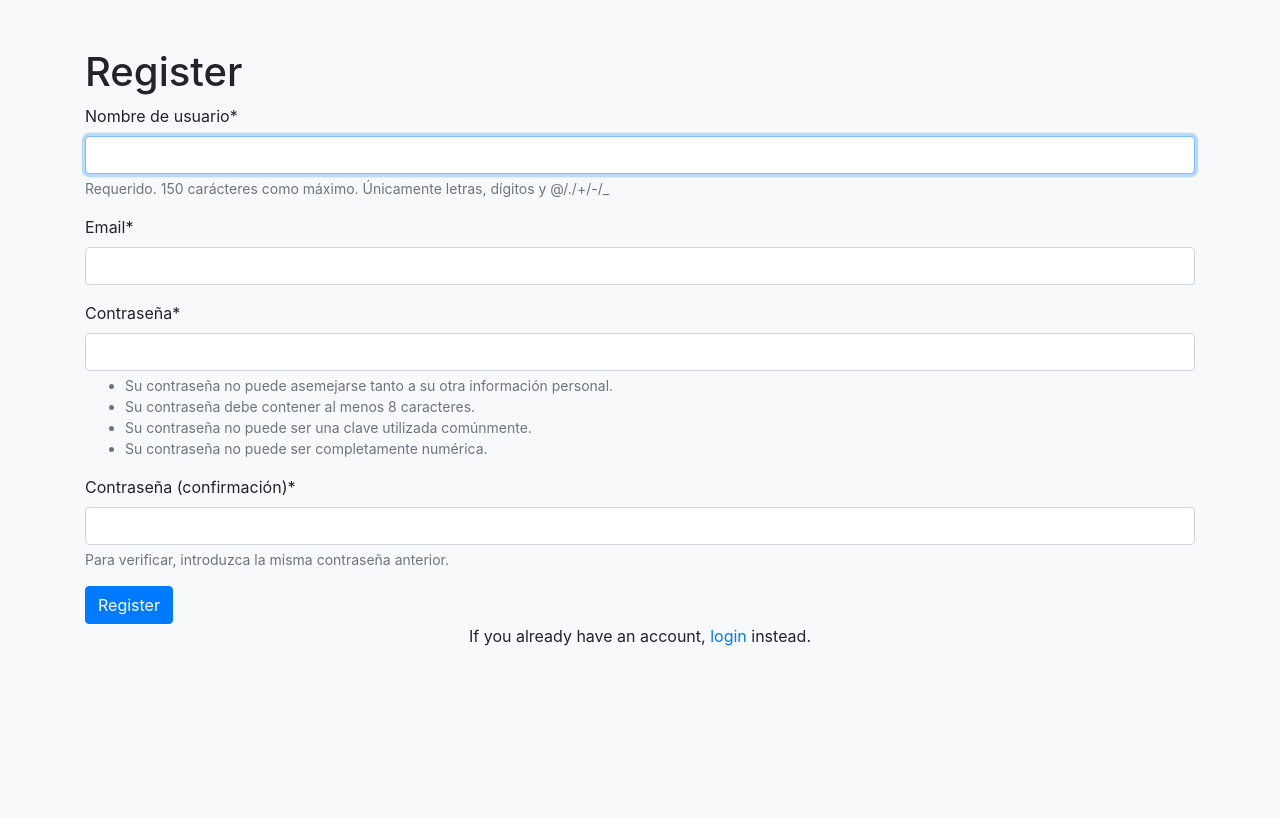
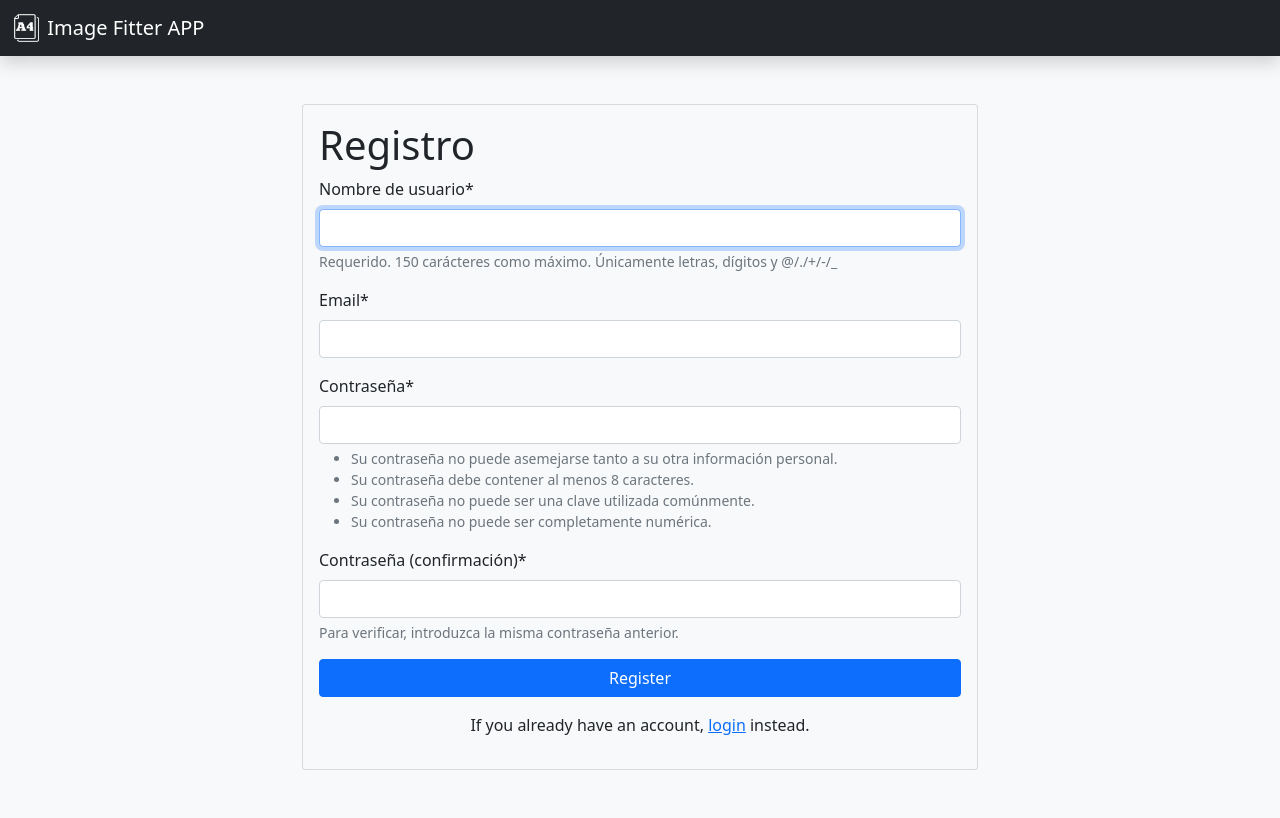
Before and after one commit to jullieth705/imageproject, a Django app: page /accounts/register/ in a window 1280 px wide. Before the commit the page ends 646 px from the top, so only its background shows below. Run offline with Django 4.2, Linux system fonts and the light colour scheme; some libraries are stand-ins or nearby versions.

Commit message:
Update boostrap version to 5

```diff
--- a/imagefitterA4/static/css/pageA4_style.css
+++ b/imagefitterA4/static/css/pageA4_style.css
@@ -1,6 +1,7 @@
 
 .horizontal{
     background: lightgray;
+    padding: 0;
     width: 336.9px;
     height: 238.8px;
 }
@@ -12,6 +13,7 @@
 
 .vertical{
     background: lightgray;
+    padding: 0;
     width: 318.4px;
     height: 449.2px;
 }
@@ -101,3 +103,12 @@
         transform: scale(1);
     }
 }
+
+
+.form{
+    max-width: 500px;
+}
+
+.full-width{
+    width: 100%;
+}
--- a/imagefitterA4/templates/base.html
+++ b/imagefitterA4/templates/base.html
@@ -7,19 +7,18 @@
     <meta name="viewport" content="width=device-width, initial-scale=1.0">
     <title>Image Fitter APP</title>
     <link rel="icon" href="{% static '/img/favicon.ico' %}" type="image/x-icon">
-    <link rel="stylesheet" href="https://cdn.jsdelivr.net/npm/bootstrap@4.6.1/dist/css/bootstrap.min.css" integrity="sha384-zCbKRCUGaJDkqS1kPbPd7TveP5iyJE0EjAuZQTgFLD2ylzuqKfdKlfG/eSrtxUkn" crossorigin="anonymous">
+    <link href="https://cdn.jsdelivr.net/npm/bootstrap@5.1.3/dist/css/bootstrap.min.css" rel="stylesheet" integrity="sha384-1BmE4kWBq78iYhFldvKuhfTAU6auU8tT94WrHftjDbrCEXSU1oBoqyl2QvZ6jIW3" crossorigin="anonymous">
+    <!-- <link rel="stylesheet" href="https://cdn.jsdelivr.net/npm/bootstrap@4.6.1/dist/css/bootstrap.min.css" integrity="sha384-zCbKRCUGaJDkqS1kPbPd7TveP5iyJE0EjAuZQTgFLD2ylzuqKfdKlfG/eSrtxUkn" crossorigin="anonymous"> -->
 	<link rel="stylesheet" type="text/css" href="{% static '/css/pageA4_style.css' %}">
   </head>
   <body class="bg-light">
-    {% include './messages.html' %}
 
     {% block content %}
     {% endblock %}
 
     <!-- Optional Javascript -->
     <script src="https://code.jquery.com/jquery-3.4.1.slim.min.js" integrity="sha384-J6qa4849blE2+poT4WnyKhv5vZF5SrPo0iEjwBvKU7imGFAV0wwj1yYfoRSJoZ+n" crossorigin="anonymous"></script>
-    <script src="https://cdn.jsdelivr.net/npm/popper.js@1.16.0/dist/umd/popper.min.js" integrity="sha384-Q6E9RHvbIyZFJoft+2mJbHaEWldlvI9IOYy5n3zV9zzTtmI3UksdQRVvoxMfooAo" crossorigin="anonymous"></script>
-    <script src="https://stackpath.bootstrapcdn.com/bootstrap/4.4.1/js/bootstrap.min.js" integrity="sha384-wfSDF2E50Y2D1uUdj0O3uMBJnjuUD4Ih7YwaYd1iqfktj0Uod8GCExl3Og8ifwB6" crossorigin="anonymous"></script>
+    <script src="https://cdn.jsdelivr.net/npm/bootstrap@5.1.3/dist/js/bootstrap.bundle.min.js" integrity="sha384-ka7Sk0Gln4gmtz2MlQnikT1wXgYsOg+OMhuP+IlRH9sENBO0LRn5q+8nbTov4+1p" crossorigin="anonymous"></script>
 	<script src="{% static '/js/alert_behavior.js' %}"></script>
 </body>
-</>
+</html>
--- a/imagefitterA4/templates/galery.html
+++ b/imagefitterA4/templates/galery.html
@@ -13,7 +13,7 @@
                 </div>
                 <ul class="list-group list-group-flush">
                     <li class="list-group-item text-center bg-light">
-                        <a href="/images/{{ m.id }}" class="text-dark">
+                        <a href="/images/{{ m.id }}" class="text-dark text-decoration-none">
                             <p style="margin:0;"><strong>{{ m.name }}</strong></p>
                             <p style="margin:0;">{{ m.orientation }} - {{ m.dimensions }}</p>
                         </a>
--- a/imagefitterA4/templates/header.html
+++ b/imagefitterA4/templates/header.html
@@ -4,15 +4,18 @@
 {% block content %}
 <header>
 <nav class="navbar navbar-expand-lg navbar-dark bg-dark shadow">
+    <div class="container-fluid">
     <a class="navbar-brand" href="#">
-        <img src="{%static '/img/icono.png'%}" width="30" height="30" class="d-inline-block align-top" alt="">
+        <img src="{%static '/img/icono.png'%}" width="30" height="30" class="d-inline-block align-top" alt="icono">
         Image Fitter APP
     </a>
-    <button class="navbar-toggler" type="button" data-toggle="collapse" data-target="#navbarText" aria-controls="navbarText" aria-expanded="False" aria-label="Toggle navigation">
-      <span class="navbar-toggler-icon"></span>
+    {% if user.is_authenticated %}
+    <button class="navbar-toggler" type="button" data-bs-toggle="collapse" data-bs-target="#navbarMenu" aria-controls="navbarSupportedContent" aria-expanded="false" aria-label="Toggle navigation">
+        <span class="navbar-toggler-icon"></span>
     </button>
-    <div class="collapse navbar-collapse" id="navbarText">
-      <ul class="navbar-nav ml-auto">
+    {% endif %}
+    <div class="collapse navbar-collapse" id="navbarMenu">
+      <ul class="navbar-nav ms-auto">
         {% if user.is_authenticated %}
         <li class="nav-item p-2">
             <a class="nav-link" href="/upload">Cargar imagen</a>
@@ -26,16 +29,11 @@
         <li class="nav-item p-2">
             <a class="btn btn-outline-light" href="/accounts/logout">Cerrar sesión</a>
         </li>
-
-        {% else %}
-
-        <li class="nav-item">
-          <a class="nav-link" href="/accounts/login">Login</a>
-        </li>
-
         {% endif %}
       </ul>
     </div>
+    </div>
   </nav>
 </header>
-  {% endblock %}
+{% include './messages.html' %}
+{% endblock %}
--- a/imagefitterA4/templates/messages.html
+++ b/imagefitterA4/templates/messages.html
@@ -2,11 +2,9 @@
 
 {% for message in messages %}
 <div class="container-fluid p-0">
-  <div class="alert {{ message.tags }} alert-dismissible" role="alert" >
-    <button type="button" class="close" data-dismiss="alert" aria-label="Close">
-      <span aria-hidden="True">&times;</span>
-    </button>
+  <div class="alert {{ message.tags }} alert-dismissible fade show" role="alert" >
     {{ message }}
+    <button type="button" class="btn-close" data-bs-dismiss="alert" aria-label="Close"></button>
   </div>
 </div>
 {% endfor %}
--- a/imagefitterA4/templates/register.html
+++ b/imagefitterA4/templates/register.html
@@ -1,18 +1,22 @@
-{% extends "./base.html" %}
+{% include "./header.html" %}
 
 {% block content %}
 
 {% load crispy_forms_tags %}
 
 <!--Register-->
-<div class="container py-5">
-	<h1>Register</h1>
-	<form method="POST">
-		{% csrf_token %}
-		{{ register_form|crispy }}
-		<button class="btn btn-primary" type="submit">Register</button>
-	</form>
-	<p class="text-center">If you already have an account, <a href="login">login</a> instead.</p>
+<div class="container py-5" style="max-width: 700px;">
+    <div class="card bg-light">
+        <div class="card-body">
+            <h1>Registro</h1>
+            <form method="POST">
+                {% csrf_token %}
+                {{ register_form|crispy }}
+                <button class="btn btn-primary full-width" type="submit">Register</button>
+            </form>
+            <p class="text-center mt-3">If you already have an account, <a href="/accounts/login">login</a> instead.</p>
+        </div>
+    </div>
 </div>
 
 {% endblock %}
```
Also changed, not shown: imagefitterA4/templates/login.html (+13 -9 lines), imagefitterA4/templates/upload.html (+6 -5 lines), imageproject/settings.py (+7 -2 lines).
